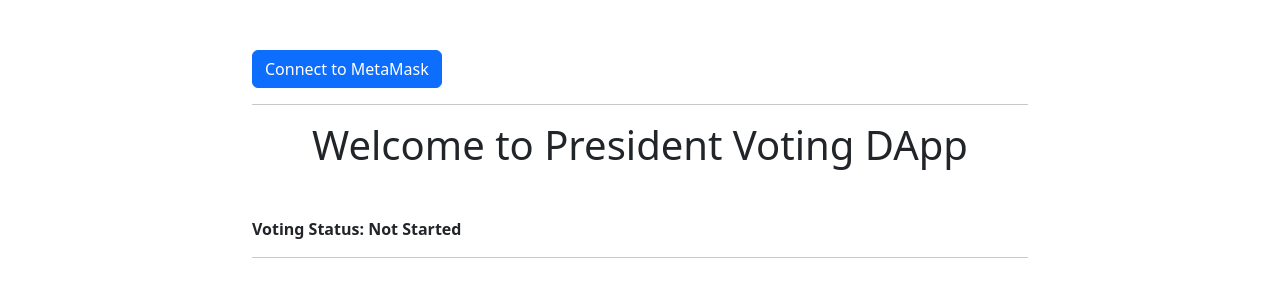
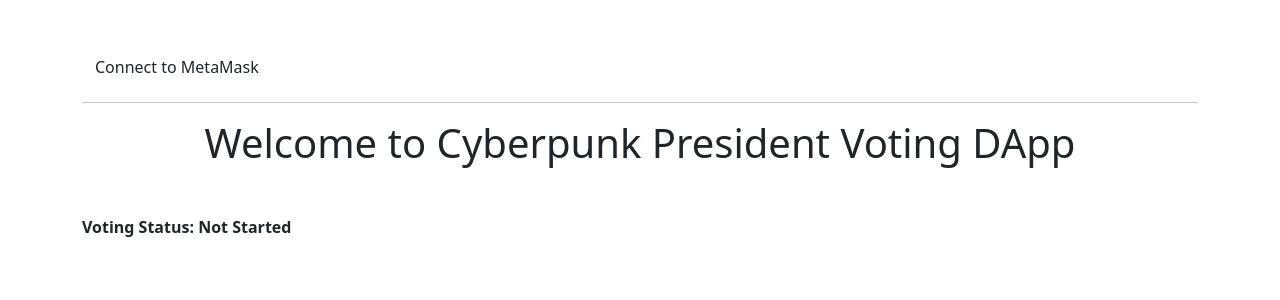
Before and after one commit to natalieybl/SC6113_Voting, a Flask app: page / in a window 1280 px wide. Shown: the top 300 px of the page. Run offline with Flask 3, Linux system fonts and the light colour scheme; some libraries are stand-ins or nearby versions.

Commit message:
Add files via upload

```diff
--- a/templates/index.html
+++ b/templates/index.html
@@ -3,106 +3,54 @@
 <head>
     <meta charset="UTF-8">
     <meta name="viewport" content="width=device-width, initial-scale=1.0">
-    <title>President Voting DApp</title>
+    <title>Cyberpunk President Voting DApp</title>
     <link href="https://cdn.jsdelivr.net/npm/bootstrap@5.3.0-alpha1/dist/css/bootstrap.min.css" rel="stylesheet">
-    <style>
-        body {
-            padding-top: 50px;
-        }
-        .container {
-            max-width: 800px;
-        }
-        #votingStatus {
-            margin-top: 20px;
-        }
-        /* Custom table styling */
-        .table {
-            width: 100%;
-            margin-bottom: 1rem;
-            color: #212529;
-            text-align: left;
-        }
-
-        .table thead th {
-            background-color: #e9f5ff; /* Light blue header */
-            font-weight: bold;
-            border-style: solid;
-            border-color: #0d0d0e;
-        }
-
-        .table-striped tbody tr:nth-of-type(odd) {
-            background-color: #70b6e4;
-        }
-
-        .table-striped tbody tr:nth-of-type(even) {
-            background-color: #c61212;
-        }
-
-        /* Ensures the table works well on smaller screens */
-        .table-responsive {
-            display: block;
-            width: 100%;
-            overflow-x: auto;
-            -webkit-overflow-scrolling: touch;
-        }
-
-        /* Make sure the text doesn't overflow the cells */
-        .table td, .table th {
-            white-space: nowrap;
-            overflow: hidden;
-            text-overflow: ellipsis;
-        }
-
-
-
-    </style>
+    <link rel="stylesheet" href="static/style.css">
 </head>
 <body>
-    <div class="container">
+    <div class="container mt-5">
         <!-- Connect to MetaMask -->
-        <button id="connectButton" class="btn btn-primary">Connect to MetaMask</button>
+        <button id="connectButton" class="btn btn-neon">Connect to MetaMask</button>
         <hr>
-        <h1 class="text-center">Welcome to President Voting DApp</h1>
-
-
-        <!--p id="accountStatus" class="mt-3"></p-->
+        <h1 class="text-neon text-center">Welcome to Cyberpunk President Voting DApp</h1>
 
         <!-- Voting status and voting options -->
         <div id="votingStatus" class="mt-5">
-            <b>Voting Status: <span id="votingStatusText">Not Started</span></b>
+            <b class="text-neon">Voting Status: <span id="votingStatusText" class="text-neon">Not Started</span></b>
         </div>
+
         <!-- Owner's panel to manage proposals, voters, and start voting -->
         <div id="ownerPanel" class="mt-4" style="display:none;">
-            <h3>Owner Panel</h3>
+            <h3 class="text-neon">Owner Panel</h3>
 
             <!-- Start/End voting buttons -->
-            <button class="btn btn-success" id="startVotingButton">Start Voting</button>
-            <button class="btn btn-danger" id="endVotingButton">End Voting</button>
+            <button class="btn btn-success neon-btn" id="startVotingButton">Start Voting</button>
+            <button class="btn btn-danger neon-btn" id="endVotingButton">End Voting</button>
 
             <div class="container mt-4">
                 <!-- Row for Add Proposal and Add Voter Sections -->
                 <div class="row">
                     <!-- Add Proposal Section (6 columns) -->
                     <div class="col-md-6">
-                        <b>Add Proposal</b>
+                        <b class="text-neon">Add Proposal</b>
                         <input type="text" id="proposalDescription" class="form-control" placeholder="Please add candidate">
-                        <button class="btn btn-primary mt-2" id="addProposalButton">Add Proposal</button>
+                        <button class="btn btn-neon mt-2" id="addProposalButton">Add Proposal</button>
                     </div>
 
                     <!-- Add Voter Section (6 columns) -->
                     <div class="col-md-6">
-                        <b>Register Voter</b>
+                        <b class="text-neon">Register Voter</b>
                         <input type="text" id="voterAddress" class="form-control" placeholder="Please add voter">
-                        <button class="btn btn-primary mt-2" id="registerVoterButton">Register Voter</button>
+                        <button class="btn btn-neon mt-2" id="registerVoterButton">Register Voter</button>
                     </div>
                 </div>
             </div>
             <br>
 
             <!-- Proposals Table -->
-            <b>Proposals</b>
+            <b class="text-neon">Proposals</b>
             <div class="table-responsive">
-                <table id="proposalsTable" class="table table-striped table-bordered table-hover">
+                <table id="proposalsTable" class="table table-striped table-hover neon-table">
                     <thead>
                         <tr>
                             <th>No.</th>
@@ -117,9 +65,9 @@
             </div>
 
             <!-- Voters Table -->
-            <b>Registered Voters</b>
+            <b class="text-neon">Registered Voters</b>
             <div class="table-responsive">
-                <table id="votersTable" class="table table-striped table-bordered table-hover">
+                <table id="votersTable" class="table table-striped table-hover neon-table">
                     <thead>
                         <tr>
                             <th>Voter's Address</th>
@@ -132,17 +80,16 @@
                     </tbody>
                 </table>
             </div>
-
         </div>
 
         <!-- Non-owner panel to view proposals and voters -->
         <div id="nonOwnerPanel" class="mt-4" style="display:none;">
-            <h3>Voter Panel</h3>
+            <h3 class="text-neon">Voter Panel</h3>
 
             <!-- Voter Proposals Table -->
-            <b>Voter Proposals</b>
+            <b class="text-neon">Voter Proposals</b>
             <div class="table-responsive">
-                <table id="voterProposalsTable" class="table table-striped table-bordered table-hover">
+                <table id="voterProposalsTable" class="table table-striped table-hover neon-table">
                     <thead>
                         <tr>
                             <th>No.</th>
@@ -157,9 +104,9 @@
             </div>
 
             <!-- Voter Voters Table -->
-            <b>Voter List</b>
+            <b class="text-neon">Voter List</b>
             <div class="table-responsive">
-                <table id="voterVotersTable" class="table table-striped table-bordered table-hover">
+                <table id="voterVotersTable" class="table table-striped table-hover neon-table">
                     <thead>
                         <tr>
                             <th>Voter's Address</th>
@@ -173,21 +120,20 @@
                 </table>
             </div>
         </div>
-<hr>
+
         <!-- Voting interface after voting starts -->
         <div id="votingInterface" class="mt-4" style="display:none;">
-    <h3>Cast Your Vote</h3>
-    <p>Select your choice of President and cast your vote:</p>
+            <h3 class="text-neon">Cast Your Vote</h3>
+            <p class="text-neon">Select your choice of President and cast your vote:</p>
             <select id="proposalSelect" class="form-select"></select>
-    <button class="btn btn-primary mt-2" id="castVoteButton">Cast Vote</button>
+            <button class="btn btn-neon mt-2" id="castVoteButton">Cast Vote</button>
         </div>
 
         <!-- Display winning proposal after voting ends -->
         <div id="displayWinnerSection" class="mt-4" style="display:none;">
-    <button class="btn btn-info" id="showWinnerButton">Show Winning Proposal</button>
-    <p id="winningProposalText" class="mt-2"></p>
+            <button class="btn btn-info neon-btn" id="showWinnerButton">Show Winning Proposal</button>
+            <p id="winningProposalText" class="mt-2 text-neon"></p>
         </div>
-
     </div>
 
     <script src="https://cdn.jsdelivr.net/npm/web3@latest/dist/web3.min.js"></script>
```
Also changed, not shown: templates/homepage.html (added, +155 -0 lines), templates/proposal.html (added, +103 -0 lines). Lines whose indentation alone changed are shown as unchanged.
